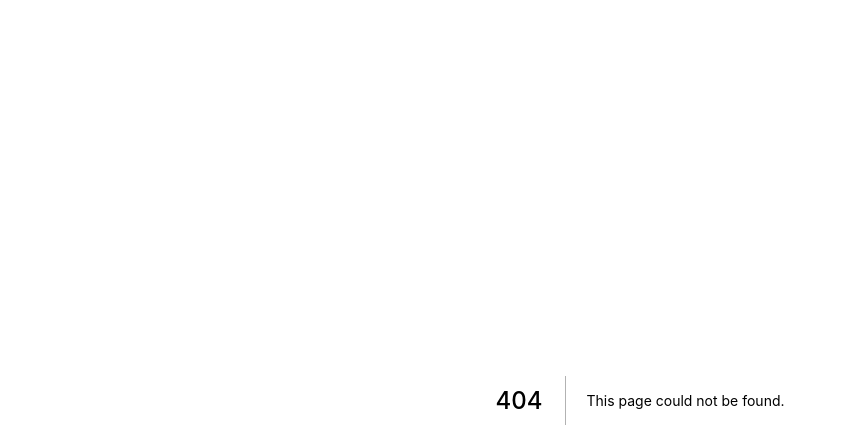
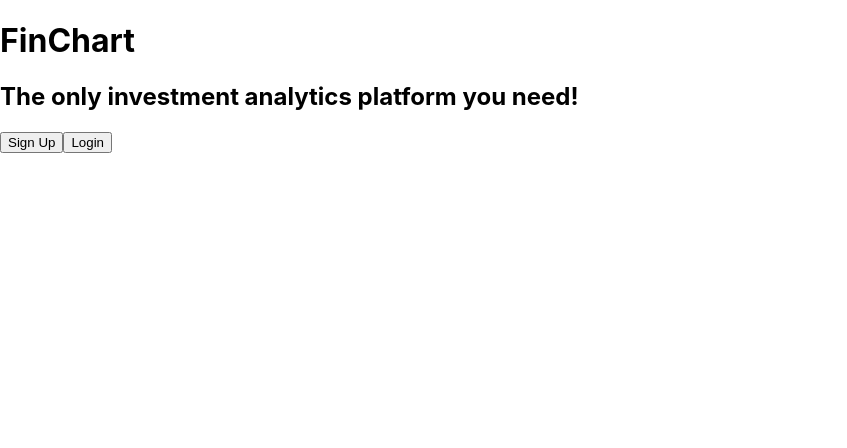
Before and after one commit to Nolelle/finchart, a Next.js app: page /navbar in a window 1280 px wide. Before the commit this address had no page. Shown: the top 448 px of the page, without its empty margins (0-847 px from the left). Built offline with nearby package versions, Linux system fonts and the light colour scheme.

Commit message:
add nav bar, encapsulate login, signup components

```diff
--- a/pages/login.tsx
+++ b/pages/login.tsx
@@ -1,5 +1,4 @@
 import type { NextPage } from 'next'
-
 
 const Login: NextPage = () => {
   return (
--- /dev/null
+++ b/pages/navbar.tsx
@@ -0,0 +1,23 @@
+import type { NextPage } from 'next'
+import Link from 'next/link'
+
+const NavBar: NextPage = () => {
+  return (
+    <div>
+       <h1>FinChart</h1>
+      <h2>The only investment analytics platform you need!</h2>
+      <button>
+        <Link href="/signup">
+          <a>Sign Up</a>
+        </Link>
+      </button>
+      <button>
+        <Link href="/login">
+          <a>Login</a>
+        </Link>
+      </button>
+    </div>
+  )
+}
+
+export default NavBar
```
Also changed, not shown: pages/index.tsx (+2 -13 lines).
